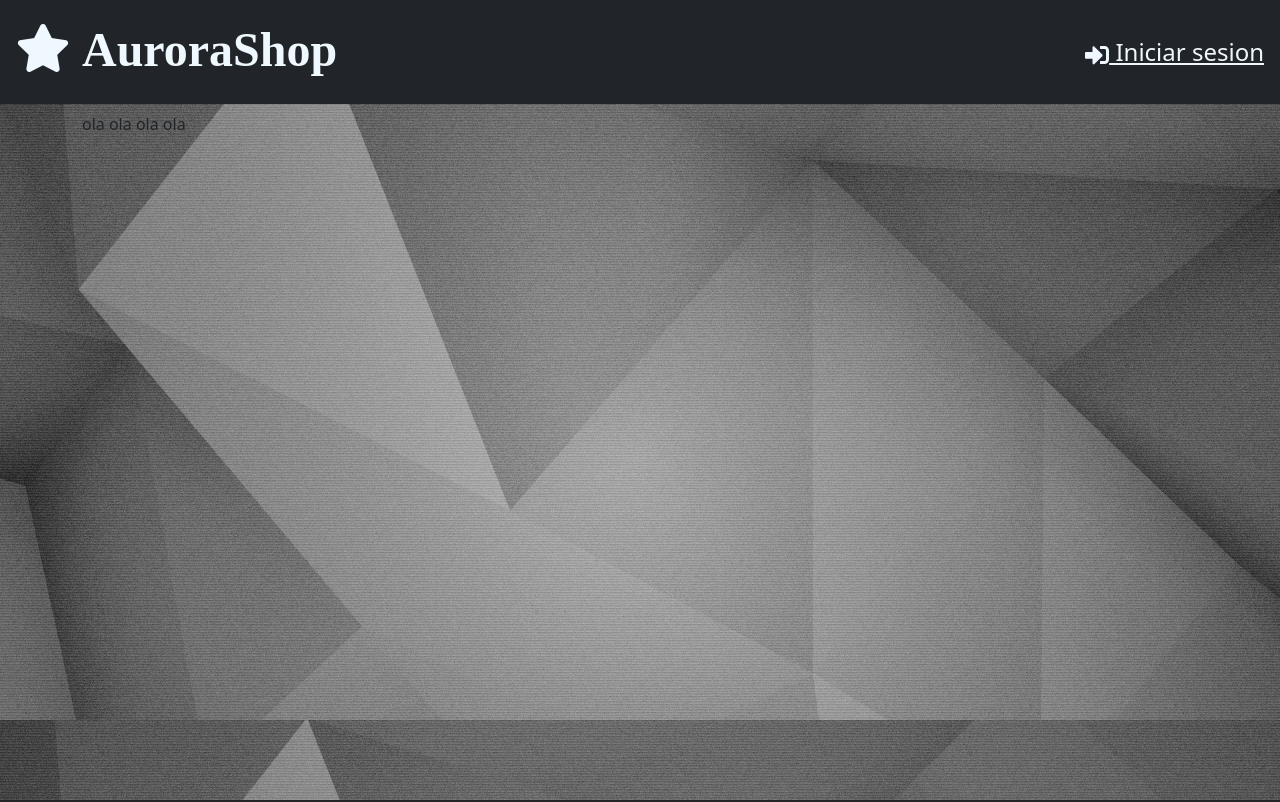
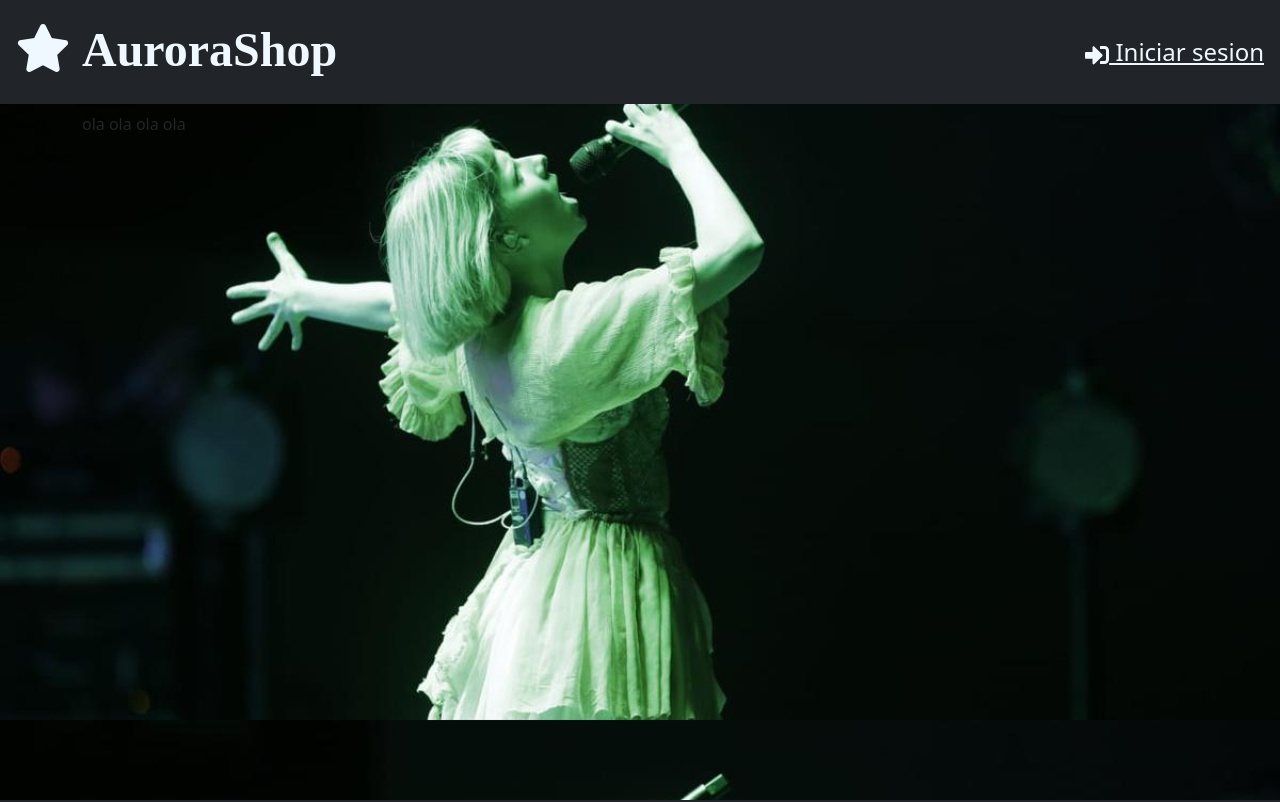
Before and after one commit to Diaflosno/aurora2, a React (Vite) app: page / in a window 1280 px wide. Shown: the top 802 px of the page. Built offline with nearby package versions, Linux system fonts and the light colour scheme; no server answers.

Commit message:
Poniendo diferentes fondos dependiendo del home

```diff
--- a/src/App.jsx
+++ b/src/App.jsx
@@ -33,15 +33,10 @@ function App() {
 
   return (
     <>
-    <div className="bg-image">
-    <div className="container">
         <AuthProvider>
       <FormsFirebase  data={data} />
     </AuthProvider>
-    </div>
-
       <Footer/>
-      </div>
 
     </>
   );
--- a/src/components/formularioAuth.jsx
+++ b/src/components/formularioAuth.jsx
@@ -23,12 +23,18 @@ function FormsFirebase( {data} ){
             <NavBar handleGoogle={handleGoogle} handleLogout={handleLogout} />
             {displayName ? (
                 <>
+                <div className="bg-image2">
+                <div className="container">
                 <Body data={data}/>
+                </div>
+                </div>
                 </>
             ) : (
-
+                <div className="bg-image">
+                <div className="container">
                 <Home />
-
+            </div>
+            </div>
             )}
         </>
     );
--- a/src/index.css
+++ b/src/index.css
@@ -63,11 +63,19 @@ body {
 }
 
 .bg-image {
+  background-image: url(/src/assets/aurorafondo.jpeg);
+  opacity: 1; /* Ajusta el valor de opacidad aquí */
+  background-size:100%;
+
+}
+
+.bg-image2 {
   background-image: url(/src/assets/bgstar.jpg);
   opacity: 1; /* Ajusta el valor de opacidad aquí */
   background-size:100%;
 
 }
+
 
 .home{
   padding-top: 4rem;
```
